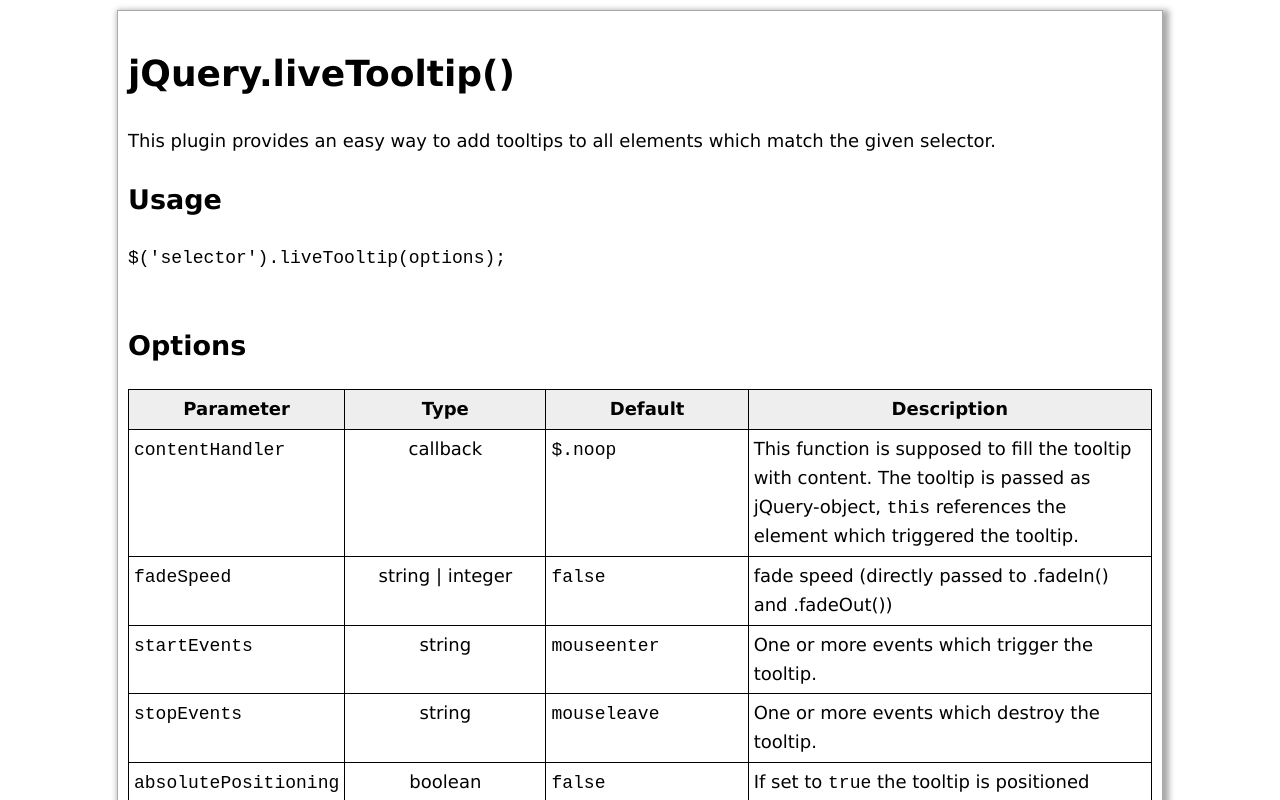
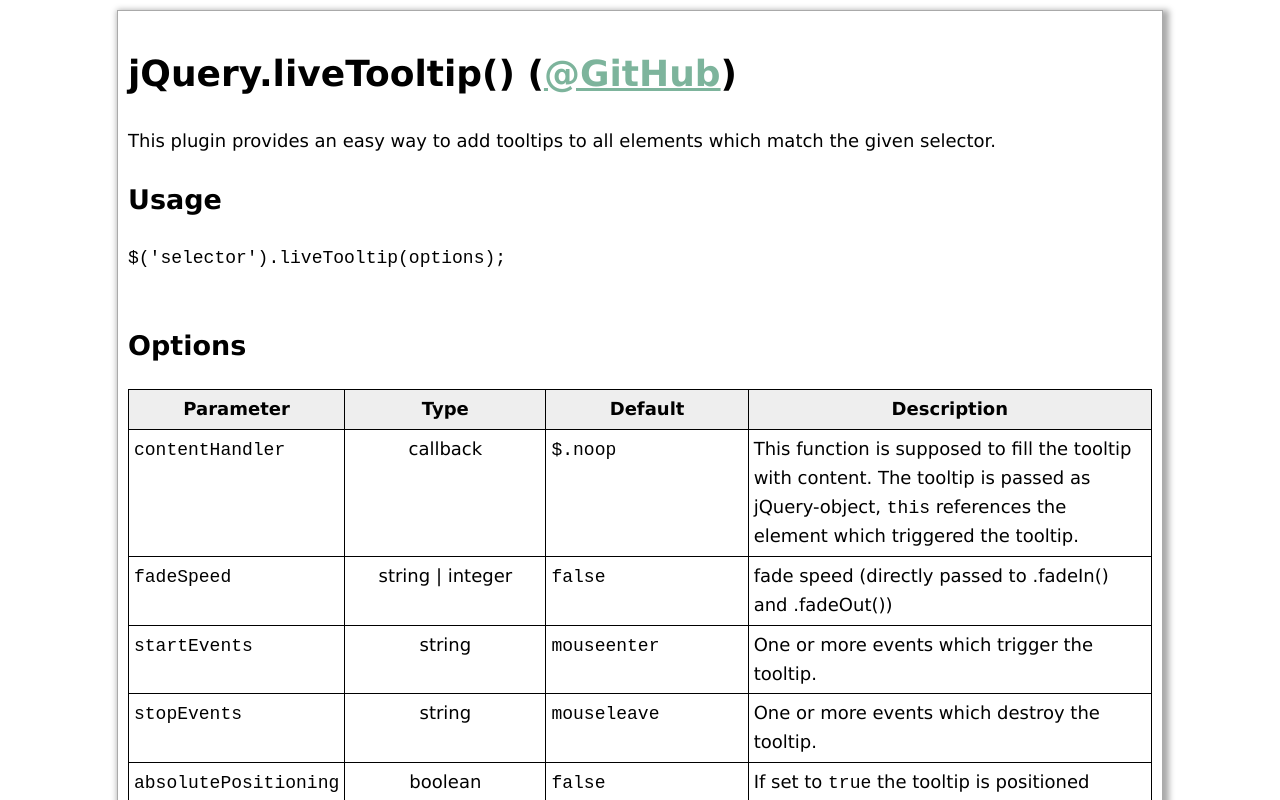
Before and after one commit to paddya/liveTooltip, a plain HTML site: page index.html in a window 1280 px wide. Shown: the top 800 px of the page. Drawn offline with nearby package versions, Linux system fonts and the light colour scheme.

Commit message:
Some styling + link to GitHub.

```diff
--- a/index.html
+++ b/index.html
@@ -6,7 +6,7 @@
 		<link href="style.css" type="text/css" rel="stylesheet" />
 	</head>
 	<body>
-		<h1>jQuery.liveTooltip()</h1>
+		<h1>jQuery.liveTooltip() (<a href="https://github.com/paddya/liveTooltip/">@GitHub</a>)</h1>
 		<p>This plugin provides an easy way to add tooltips to all elements which match the given selector.</p>
 		<h2>Usage</h2>
 		<pre>
--- a/style.css
+++ b/style.css
@@ -8,6 +8,10 @@ body {
 	border: 1px solid #aaa;
 	padding: 10px;
 	box-shadow: 3px 3px 6px 3px #aaa;
+}
+
+a {
+	color: rgb(125, 180, 156);
 }
 
 table {
```
